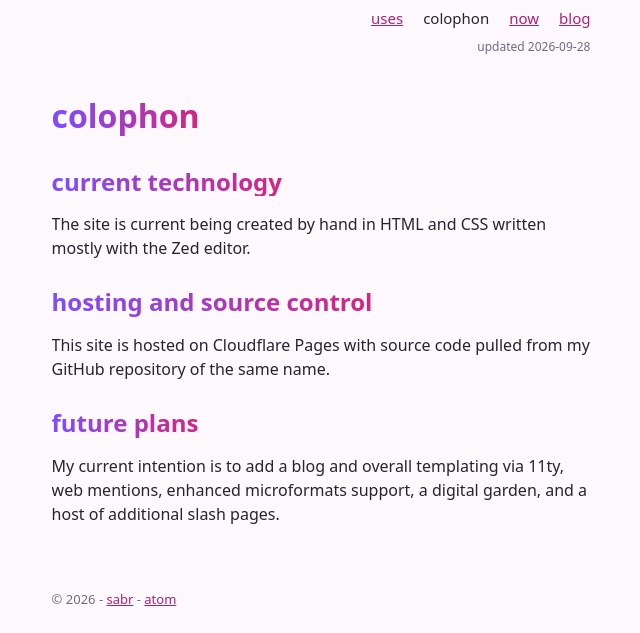
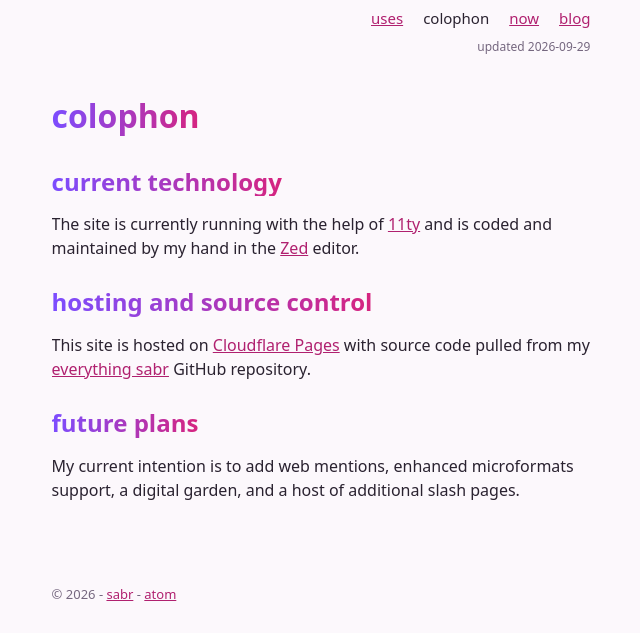
Before and after one commit to iamsabr/everything-sabr, an Eleventy site: page colophon.md in a window 1280 px wide. Shown: the part 172-805 px from the top of the page, without its empty margins (319-959 px from the left). Built offline with nearby package versions, Linux system fonts and the light colour scheme; Eleventy itself is replaced by a stand-in of ours; files that its build step writes are made by us from their sources.

Commit message:
updated colophon to reflect new changes and future status

```diff
--- a/colophon.md
+++ b/colophon.md
@@ -5,17 +5,17 @@ layout: base.njk
 relMe:
     - https://github.com/iamsabr
     - https://dice.camp/@sabr
-lastUpdated: "2026-09-28"
+lastUpdated: "2026-09-29"
 heading: colophon
 ---
 
 ## current technology
 
-The site is current being created by hand in HTML and CSS written mostly with the Zed editor.
+The site is currently running with the help of [11ty](https://www.11ty.dev/) and is coded and maintained by my hand in the [Zed](https://zed.dev/) editor.
 
 ## hosting and source control
 
-This site is hosted on Cloudflare Pages with source code pulled from my GitHub repository of the same name.
+This site is hosted on [Cloudflare Pages](https://www.cloudflare.com/products/pages/) with source code pulled from my [everything sabr](https://github.com/iamsabr/everything-sabr) GitHub repository.
 
 ## future plans
-My current intention is to add a blog and overall templating via 11ty, web mentions, enhanced microformats support, a digital garden, and a host of additional slash pages.
+My current intention is to add web mentions, enhanced microformats support, a digital garden, and a host of additional slash pages.
```
